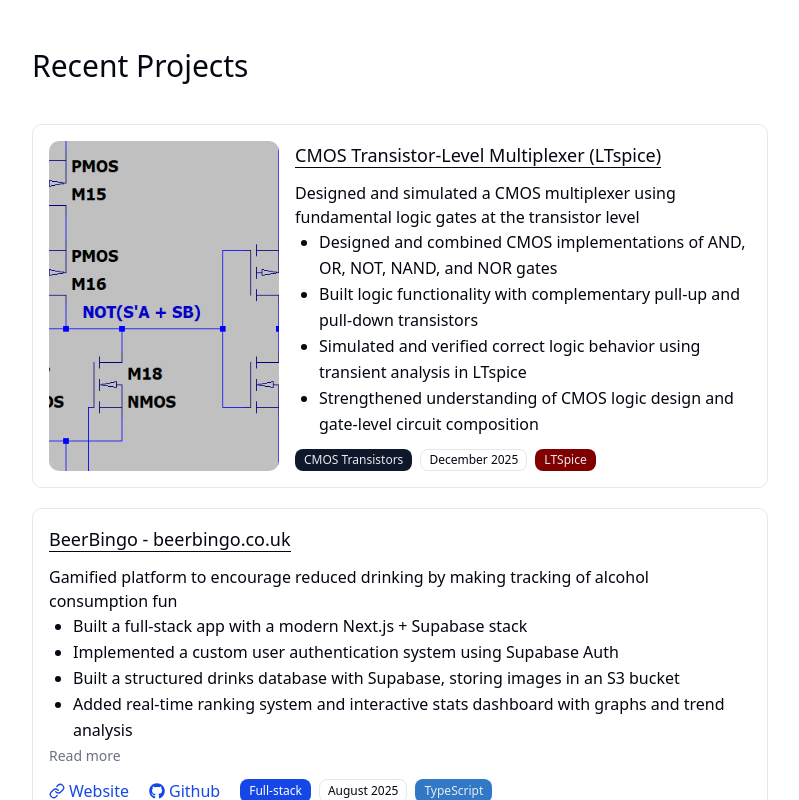
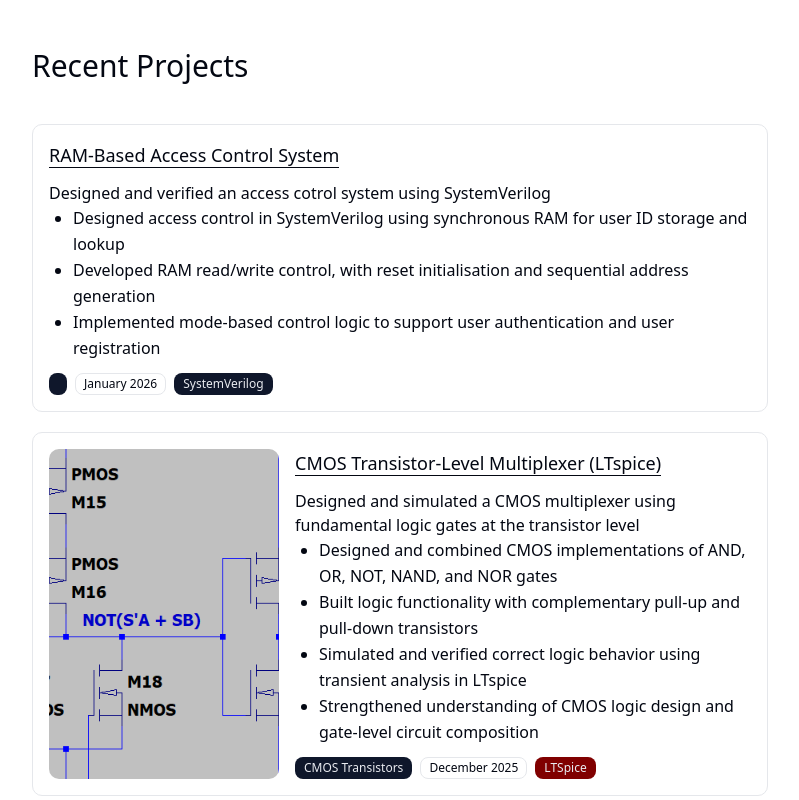
Before and after one commit to m-bleasdale/mbleasdale.com, a Next.js app: page / in a window 1280 px wide. Shown: the part 1580-2380 px from the top of the page, without its empty margins (240-1039 px from the left). Built offline with nearby package versions, Linux system fonts and the light colour scheme.

Commit message:
SV access control

```diff
--- a/src/app/page.js
+++ b/src/app/page.js
@@ -52,6 +52,17 @@ export default function Home() {
 			</div>
 			<div className="flex flex-col gap-5">
 				<h1 className="text-3xl font-medium mb-5">Recent Projects</h1>
+				<ProjectCard
+					title="RAM-Based Access Control System"
+					description="Designed and verified an access cotrol system using SystemVerilog"
+					bullets={[
+						"Designed access control in SystemVerilog using synchronous RAM for user ID storage and lookup",
+						"Developed RAM read/write control, with reset initialisation and sequential address generation",
+						"Implemented mode-based control logic to support user authentication and user registration"
+					]}
+					date="January 2026"
+					language="SystemVerilog"
+				/>
 				<ProjectCard
 					title="CMOS Transistor-Level Multiplexer (LTspice)"
 					description="Designed and simulated a CMOS multiplexer using fundamental logic gates at the transistor level"
```
